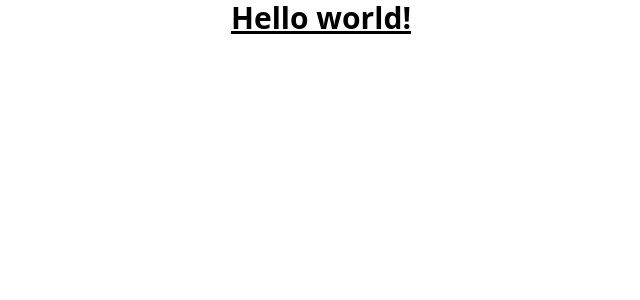
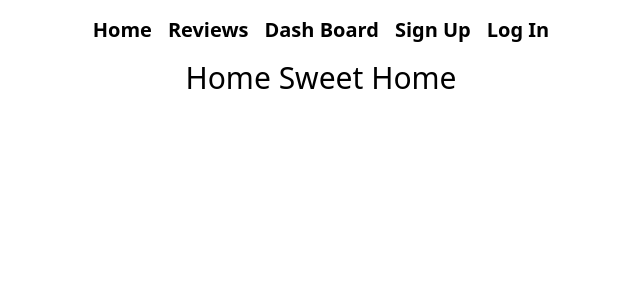
Before and after one commit to ms785314/Phone-Shop, a React (Create React App) app: page / in a window 1280 px wide. Shown: the top 300 px of the page, without its empty margins (319-959 px from the left). Built offline with nearby package versions, Linux system fonts and the light colour scheme.

Commit message:
Header added with routes

```diff
--- a/src/App.js
+++ b/src/App.js
@@ -1,13 +1,26 @@
 
+import { Route, Routes } from 'react-router-dom';
 import './App.css';
+import Dashboard from './components/Dashborad/Dashboard';
+import Header from './components/Header/Header';
+import Home from './components/Home/Home';
+import LogIn from './components/LogIn/LogIn';
+import Reviews from './components/Reviews/Reviews';
+import SignUp from './components/SignUP/SignUp';
 
 
 function App() {
   return (
     <div className="App">
-      <h1 className="text-3xl font-bold underline">
-      Hello world!
-    </h1>
+      <Header></Header>
+      <Routes>
+        <Route path='/' element={<Home></Home>}></Route>
+        <Route path='/home' element={<Home></Home>}></Route>
+        <Route path='/reviews' element={<Reviews></Reviews>}></Route>
+        <Route path='/dashboard' element={<Dashboard></Dashboard>}></Route>
+        <Route path='/login' element={<LogIn></LogIn>}></Route>
+        <Route path='/signup' element={<SignUp></SignUp>}></Route>
+      </Routes>
     </div>
   );
 }
--- /dev/null
+++ b/src/components/Dashborad/Dashboard.js
@@ -0,0 +1,11 @@
+import React from 'react';
+
+const Dashboard = () => {
+    return (
+        <div className='text-center'>
+            <h1 className="text-3xl">Dashboard here</h1>
+        </div>
+    );
+};
+
+export default Dashboard;
--- /dev/null
+++ b/src/components/Header/Header.js
@@ -0,0 +1,16 @@
+import React from 'react';
+import { Link } from 'react-router-dom';
+
+const Header = () => {
+    return (
+        <div className='w-full flex justify-center gap-x-4 font-bold py-4 text-xl'>
+            <Link to='/home'>Home</Link>
+            <Link to='/reviews'>Reviews</Link>
+            <Link to='dashboard'>Dash Board</Link>
+            <Link to='/signup'>Sign Up</Link>
+            <Link to='/login'>Log In</Link>
+        </div>
+    );
+};
+
+export default Header;
--- /dev/null
+++ b/src/components/Home/Home.js
@@ -0,0 +1,11 @@
+import React from 'react';
+
+const Home = () => {
+    return (
+        <div className='text-center'>
+            <h1 className="text-3xl">Home Sweet Home</h1>
+        </div>
+    );
+};
+
+export default Home;
--- /dev/null
+++ b/src/components/LogIn/LogIn.js
@@ -0,0 +1,11 @@
+import React from 'react';
+
+const LogIn = () => {
+    return (
+        <div className='text-center'>
+        <h1 className="text-3xl">Log in here</h1>
+    </div>
+    );
+};
+
+export default LogIn;
--- /dev/null
+++ b/src/components/Reviews/Reviews.js
@@ -0,0 +1,11 @@
+import React from 'react';
+
+const Reviews = () => {
+    return (
+        <div className='text-center'>
+            <h1 className="text-3xl">Reviews here</h1>
+        </div>
+    );
+};
+
+export default Reviews;
--- /dev/null
+++ b/src/components/SignUP/SignUp.js
@@ -0,0 +1,11 @@
+import React from 'react';
+
+const SignUp = () => {
+    return (
+        <div className='text-center'>
+            <h1 className="text-3xl">Sign Up here</h1>
+        </div>
+    );
+};
+
+export default SignUp;
```
Also changed, not shown: src/components/Header/header.css (added).
